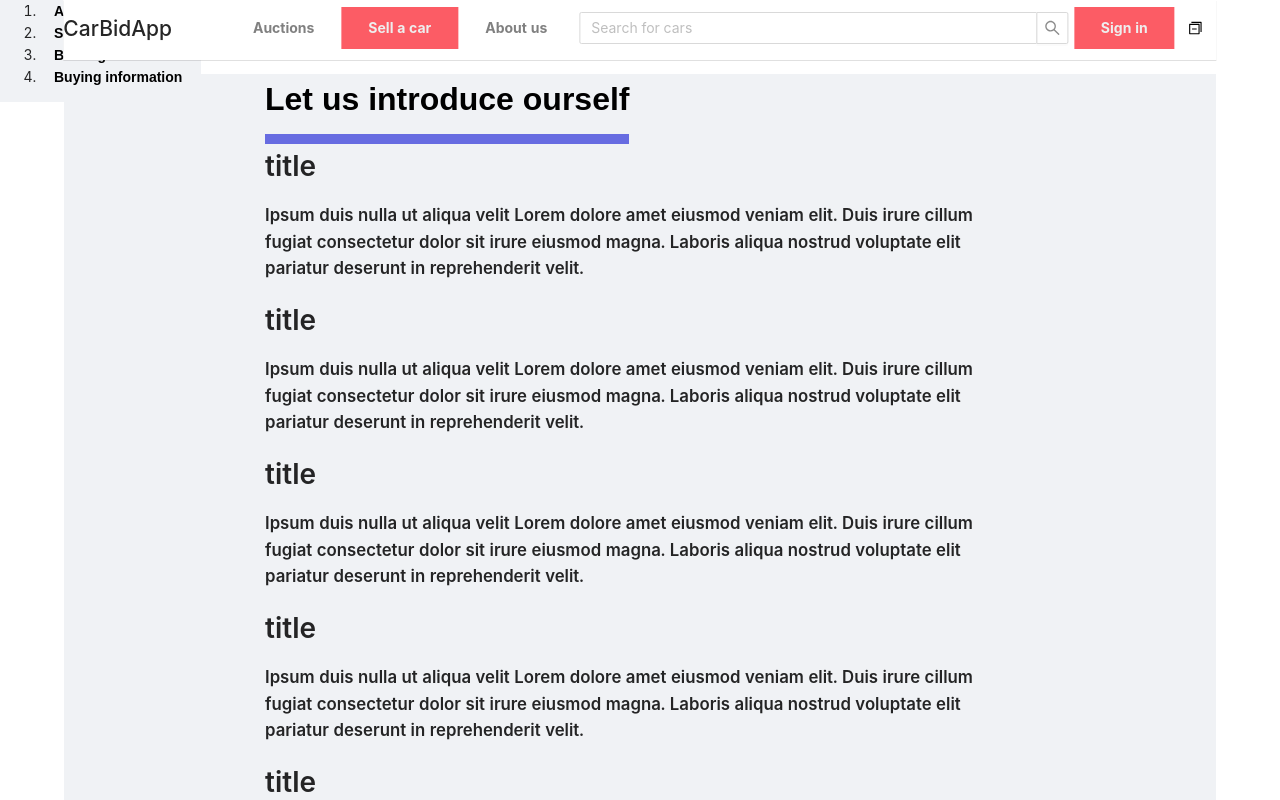
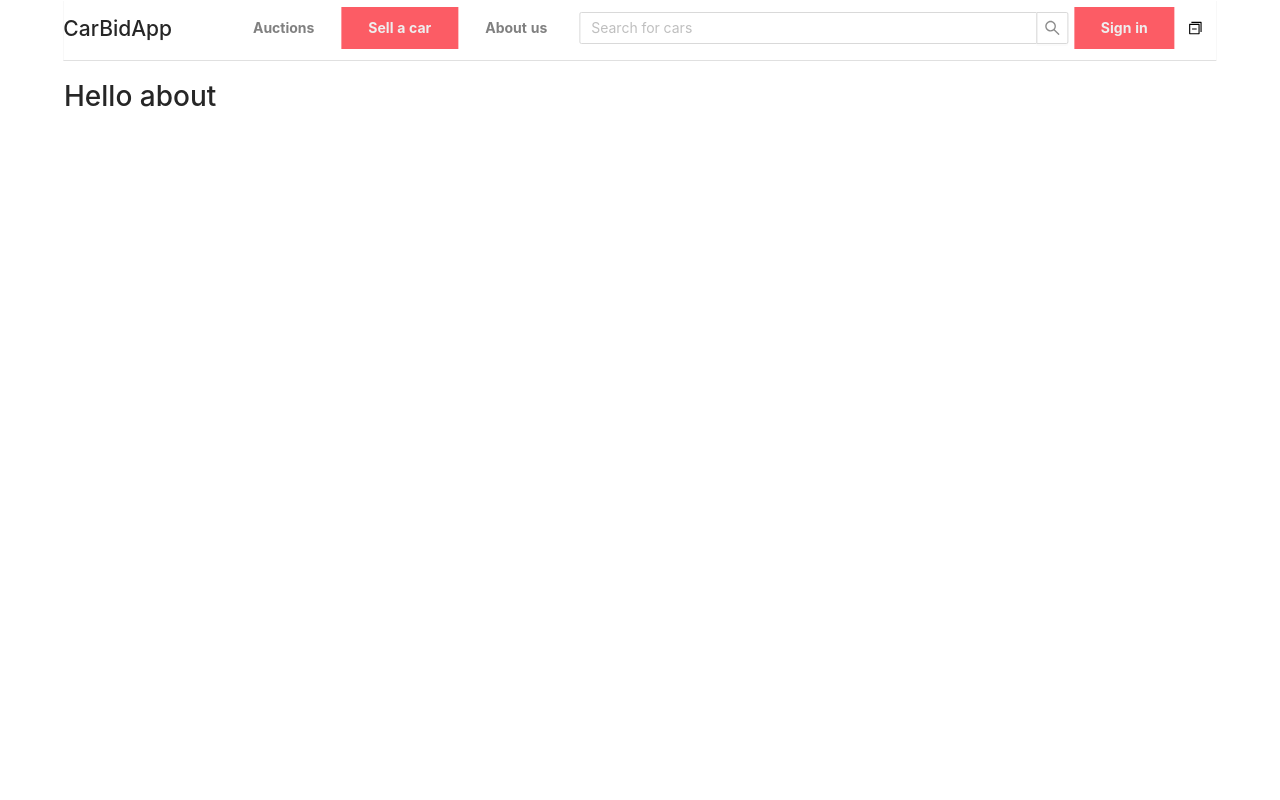
Before and after one commit to Petiazediter/CarAppRewrite, a React (Create React App) app in the folder car-app-frontend/: page /about in a window 1280 px wide. Shown: the top 800 px of the page. Built offline with nearby package versions, Linux system fonts and the light colour scheme.

Commit message:
Reset about page.

```diff
--- a/car-app-frontend/src/App.tsx
+++ b/car-app-frontend/src/App.tsx
@@ -12,6 +12,8 @@ import { CarPageHOC } from './components/car-page/CarPageHOC';
 import { SignInPage } from './components/sign-in-page/SignInPage';
 import RegisterPage from './components/register-page/RegisterPage';
 import UserContextProvider from './context/UserContext';
+import 'antd/dist/antd.css';
+import './index.css';
 
 const ContentLayout = styled.div`
 	width: 90%;
--- a/car-app-frontend/src/components/about-page/About.tsx
+++ b/car-app-frontend/src/components/about-page/About.tsx
@@ -1,85 +1,7 @@
-import styled from "@emotion/styled"
-import { Layout } from 'antd'
-import 'antd/dist/antd.css';
-import '../../index.css'
-
-const AboutHeader = styled('h1')({
-    padding:'0 0 10px 0',
-    margin:0,
-    width: 'fit-content',
-    fontFamily: 'sans-serif',
-    borderBottom: '10px solid #676CE1',
-    fontSize: 'xx-large',
-    color: 'black',
-    fontWeight: 'bolder'
-})
-
-const Content = styled(Layout)({
-    width:'100%',
-    display: 'flex',
-    justifyContent:'space-around',
-    padding: '0 2em 0 2em',
-    boxSizing: 'border-box'
-})
-
-const FixedContent = styled(Layout)({
-    left:0,
-    display:'block',
-    top:'0',
-    position:"fixed",
-    maxWidth: 'none',
-    padding:0,
-    margin:0
-})
-
-const SideMenuLink = styled('a')({
-    textAlign:'left',
-    color: 'black',
-    fontFamily: 'sans-serif',
-    fontWeight: 'bold',
-    padding:'1em'
-})
-
-const PageContent = styled(Layout)({
-    position:'relative',
-    alignSelf:'center',
-    maxWidth:'750px'
-})
-
 export function About() {
-
-    return (
-    <Content>
-        <FixedContent className="side-menu">
-            <ol>
-                <li><SideMenuLink href="#aboutus">About us</SideMenuLink></li>
-                <li><SideMenuLink href="#sell">Selling information</SideMenuLink></li>
-                <li><SideMenuLink href="#sell">Bidding information</SideMenuLink></li>
-                <li><SideMenuLink href="#sell">Buying information</SideMenuLink></li>
-            </ol>
-        </FixedContent>
-        <PageContent>
-            <AboutHeader id="aboutus">Let us introduce ourself</AboutHeader>
-            <TestData/>
-        </PageContent>
-   </Content>)
+	return (
+		<>
+			<h1>Hello about</h1>
+		</>
+	);
 }
-
-function TestData(){
-    let rows = []
-    for (var i = 0; i < 20; i++) {
-        rows.push(
-            <DescriptionWithIcon title="title" description="Ipsum duis nulla ut aliqua velit Lorem dolore amet eiusmod veniam elit. Duis irure cillum fugiat consectetur dolor sit irure eiusmod magna. Laboris aliqua nostrud voluptate elit pariatur deserunt in reprehenderit velit." />
-        )
-    }
-    return <div>{rows}</div>
-}
-
-function DescriptionWithIcon({title, description} : { title: string, description: string}) {
-    return (
-        <div>
-            <h1 className="bold">{title}</h1>
-            <p className="bold">{description}</p>
-        </div>
-    )
-}
```
